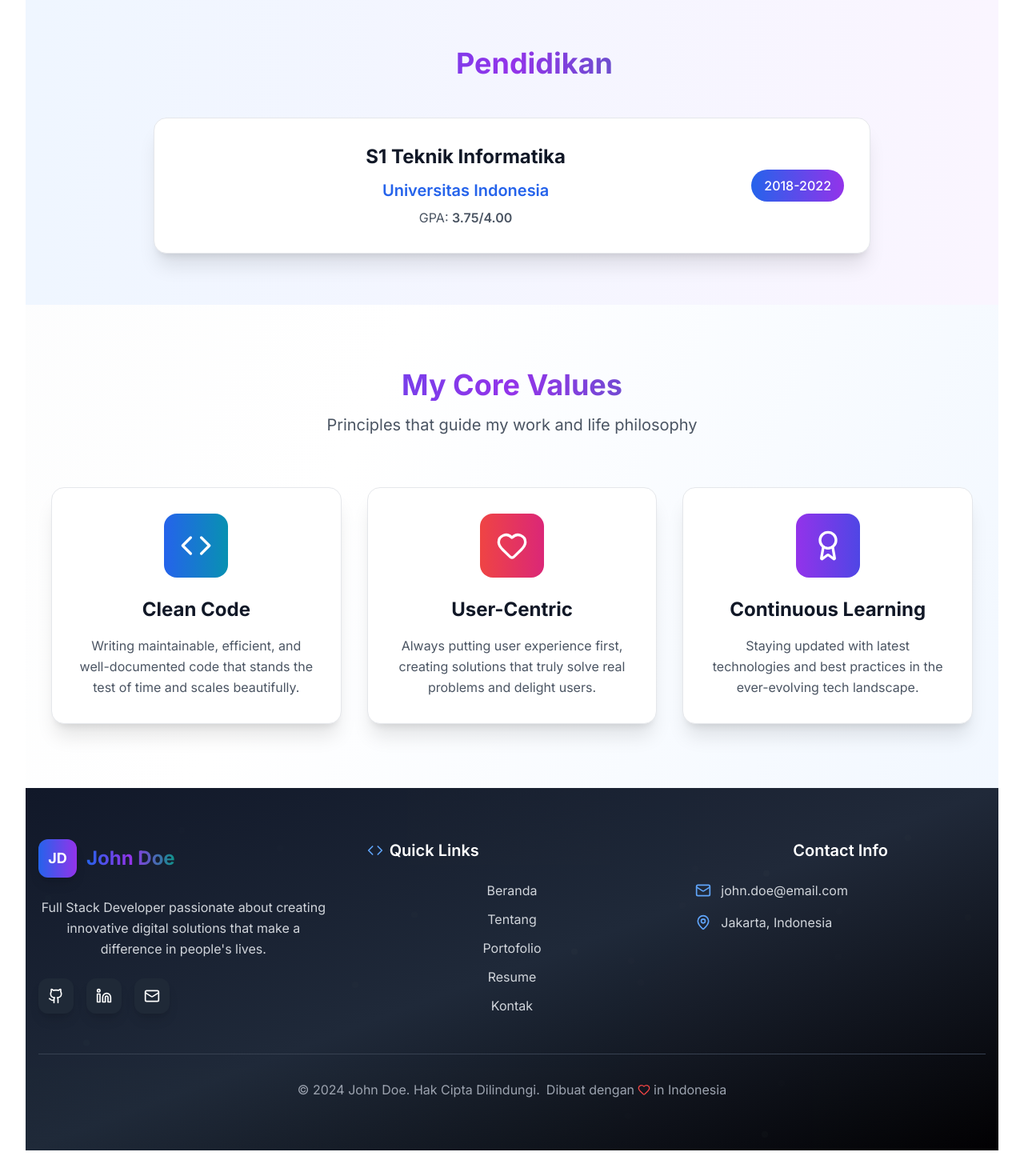
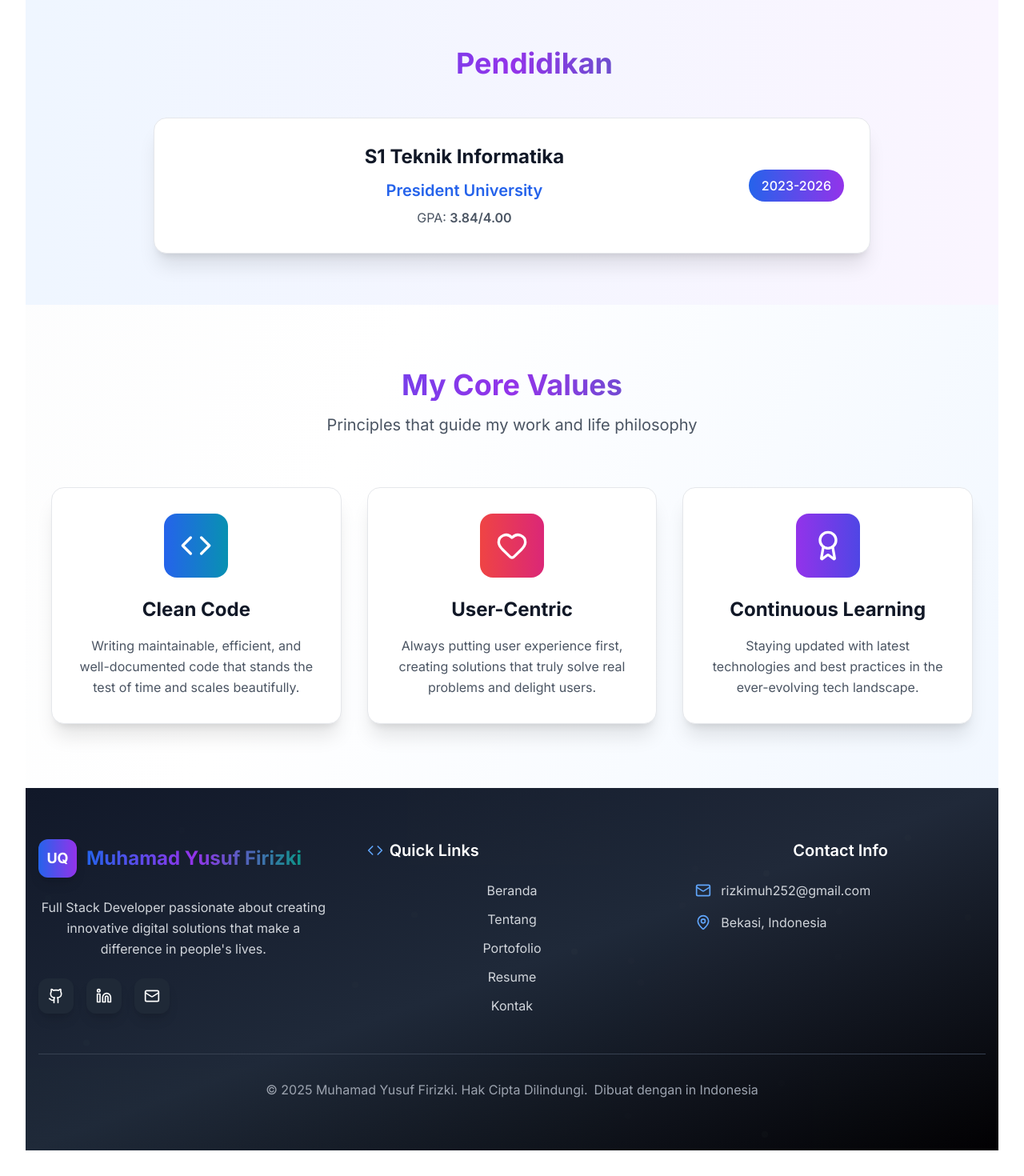
Before and after one commit to ussoppqq/my-portfolio, a React (Vite) app: page /about in a window 1280 px wide. Shown: the part 1206-2676 px from the top of the page at 80% size. Built offline with nearby package versions, Linux system fonts and the light colour scheme.

Commit message:
update footer, personal, and home jsx

```diff
--- a/src/components/layout/Footer.jsx
+++ b/src/components/layout/Footer.jsx
@@ -47,9 +47,9 @@ const Footer = () => {
                 transition={{ duration: 0.5 }}
                 className="w-12 h-12 bg-gradient-to-r from-blue-600 to-purple-600 rounded-xl flex items-center justify-center shadow-lg"
               >
-                <span className="text-white font-bold text-lg">JD</span>
+                <span className="text-white font-bold text-lg">UQ</span>
               </motion.div>
-              <span className="font-bold text-2xl gradient-text">John Doe</span>
+              <span className="font-bold text-2xl gradient-text">Muhamad Yusuf Firizki</span>
             </div>
             <p className="text-gray-300 mb-6 leading-relaxed">
               Full Stack Developer passionate about creating innovative digital solutions
@@ -144,15 +144,15 @@ const Footer = () => {
           className="border-t border-gray-700 mt-12 pt-8 text-center"
         >
           <p className="text-gray-400 flex items-center justify-center space-x-2 flex-wrap">
-            <span>&copy; 2024 John Doe. {t('footer.rights')}.</span>
+            <span>&copy; 2025 Muhamad Yusuf Firizki. {t('footer.rights')}.</span>
             <span className="flex items-center space-x-1">
               <span>{t('footer.built')}</span>
-              <motion.div
+              {/* <motion.div
                 animate={{ scale: [1, 1.2, 1] }}
                 transition={{ duration: 1, repeat: Infinity }}
               >
                 <Heart className="w-4 h-4 text-red-500" />
-              </motion.div>
+              </motion.div> */}
               <span>in Indonesia</span>
             </span>
           </p>
--- a/src/data/personal.js
+++ b/src/data/personal.js
@@ -1,25 +1,25 @@
 export const personalInfo = {
-  name: "John Doe",
+  name: "Muhamad Yusuf Firizki",
   title: "Full Stack Developer",
-  email: "john.doe@email.com",
-  phone: "+62 812-3456-7890",
-  location: "Jakarta, Indonesia",
+  email: "rizkimuh252@gmail.com",
+  phone: "+62 895-3342-19066",
+  location: "Bekasi, Indonesia",
   bio: {
     id: "Saya adalah seorang Full Stack Developer dengan passion dalam menciptakan solusi digital yang inovatif. Dengan pengalaman lebih dari 3 tahun di industri teknologi, saya telah mengembangkan berbagai aplikasi web dan mobile yang user-friendly dan scalable.",
     en: "I am a Full Stack Developer with a passion for creating innovative digital solutions. With over 3 years of experience in the technology industry, I have developed various user-friendly and scalable web and mobile applications."
   },
   social: {
-    github: "https://github.com/johndoe",
-    linkedin: "https://linkedin.com/in/johndoe",
-    whatsapp: "https://wa.me/6281234567890",
-    instagram: "https://instagram.com/johndoe"
+    github: "https://github.com/ussoppqq",
+    linkedin: "https://linkedin.com/in/muhamad-yusuf-firizki",
+    whatsapp: "https://wa.me/62895334219066",
+    instagram: "https://instagram.com/ussoppqq"
   },
   education: [
     {
       degree: "S1 Teknik Informatika",
-      school: "Universitas Indonesia",
-      year: "2018-2022",
-      gpa: "3.75/4.00"
+      school: "President University",
+      year: "2023-2026",
+      gpa: "3.84/4.00"
     }
   ],
   experience: [
--- a/src/pages/Home.jsx
+++ b/src/pages/Home.jsx
@@ -161,7 +161,7 @@ const Home = () => {
                 {/* Profile Image Container */}
                 <div className="relative w-full h-full rounded-3xl overflow-hidden border-4 border-white dark:border-gray-800 shadow-2xl">
                   <div className="w-full h-full bg-gradient-to-br from-blue-400 via-purple-500 to-pink-500 flex items-center justify-center">
-                    <span className="text-9xl font-bold text-white">JD</span>
+                    <span className="text-9xl font-bold text-white">UQ</span>
                   </div>
                 </div>
 
@@ -173,7 +173,7 @@ const Home = () => {
                 />
 
                 {/* Floating Skills Icons */}
-                {[
+                {/* {[
                   { icon: Code, position: 'top-4 right-4', delay: 0 },
                   { icon: Palette, position: 'bottom-4 left-4', delay: 1 },
                   { icon: Smartphone, position: 'top-1/2 -right-4', delay: 2 }
@@ -193,7 +193,7 @@ const Home = () => {
                   >
                     <Icon className="w-6 h-6 text-blue-600" />
                   </motion.div>
-                ))}
+                ))} */}
               </div>
             </motion.div>
           </div>
@@ -201,7 +201,7 @@ const Home = () => {
       </section>
 
       {/* Quick Stats Section */}
-      <section className="py-20 px-4 bg-white/50 dark:bg-gray-800/50 backdrop-blur-sm">
+      {/* <section className="py-20 px-4 bg-white/50 dark:bg-gray-800/50 backdrop-blur-sm">
         <div className="max-w-7xl mx-auto">
           <motion.div
             initial={{ opacity: 0, y: 20 }}
@@ -241,7 +241,7 @@ const Home = () => {
             ))}
           </div>
         </div>
-      </section>
+      </section> */}
 
       {/* Featured Skills Preview */}
       <section className="py-20 px-4">
```
